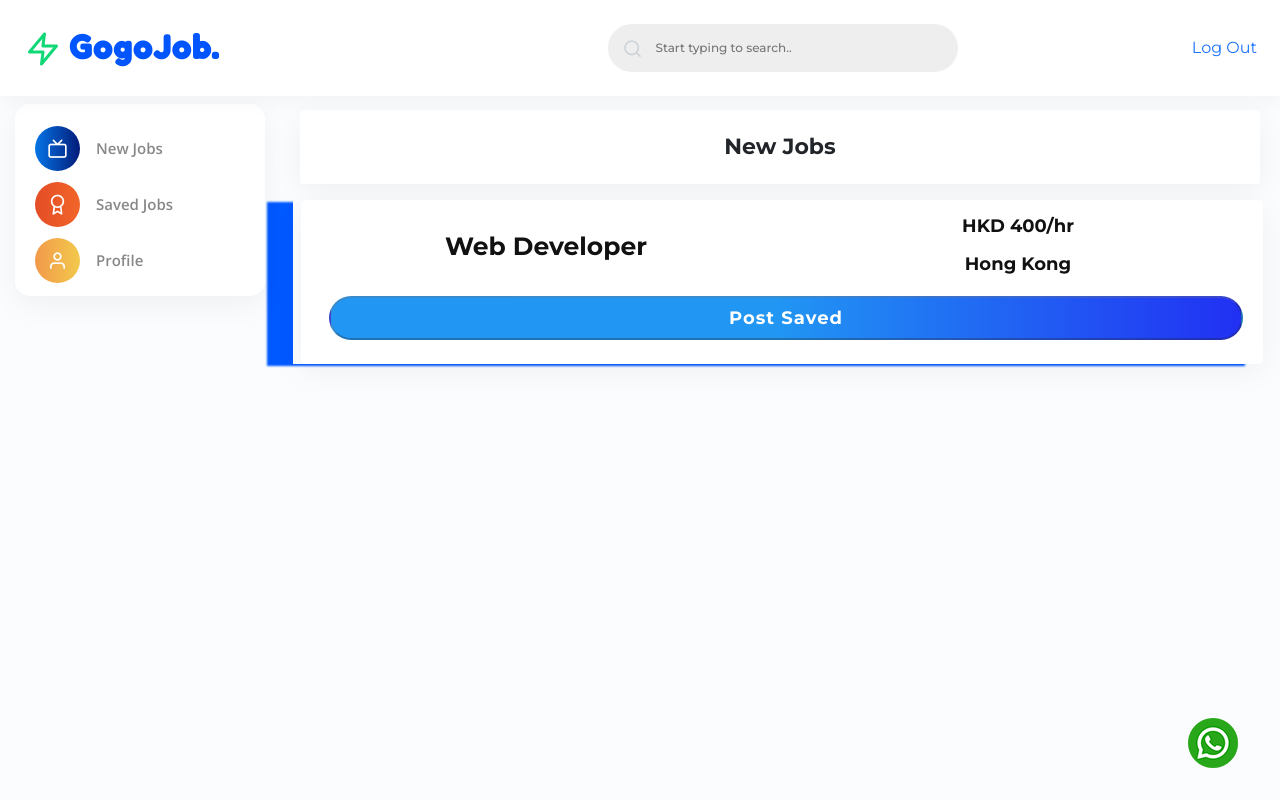
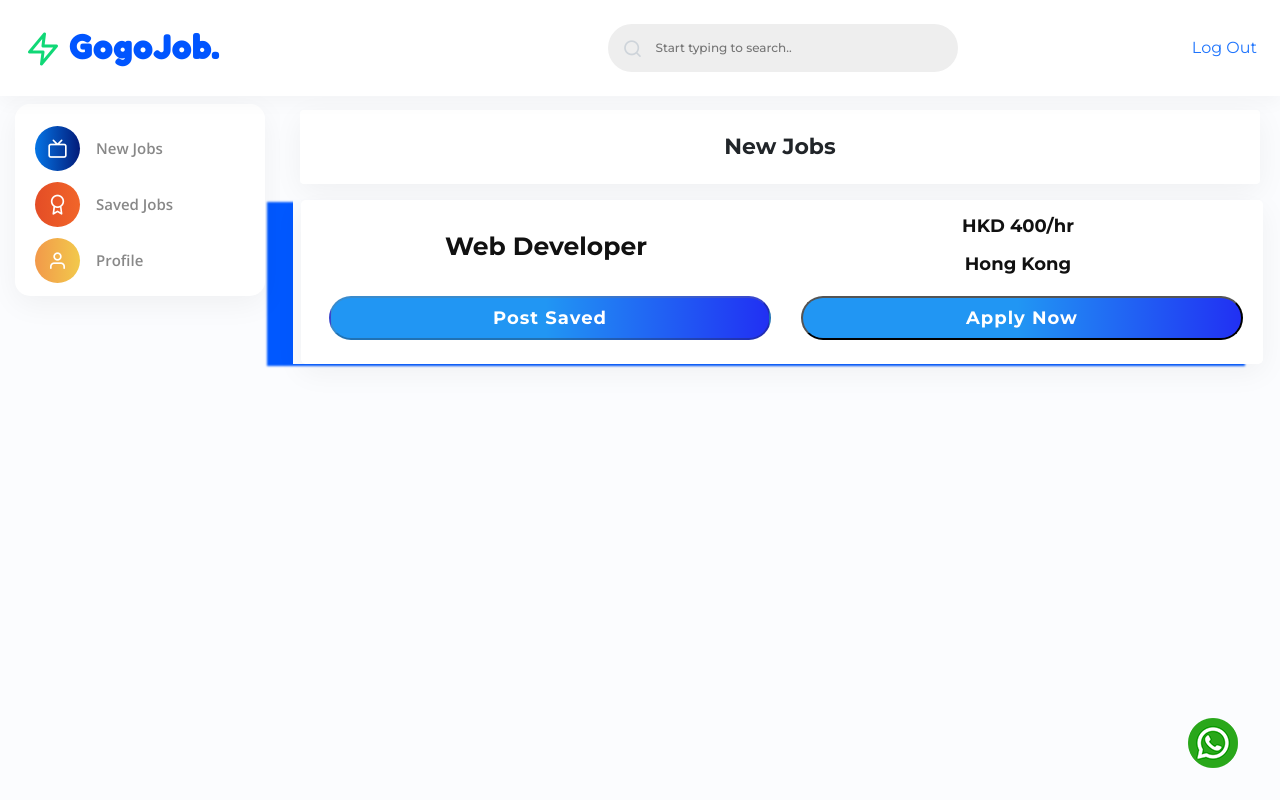
Before and after one commit to Do-Test-Live/W-ManPower, a PHP site: page / in a window 1280 px wide. Run offline with PHP 8.4, Linux system fonts and the light colour scheme; a user stored in the database is signed in; data comes from the database, SQL or seed files in the repository; some libraries are stand-ins or nearby versions; some web fonts are replaced.

Commit message:
20/12/2022

```diff
--- a/index.php
+++ b/index.php
@@ -112,13 +112,18 @@ include("config/db_config.php");
                                                         $saved = 1;
                                                     }
                                                     ?>
-                                                    <div class="col-12">
+                                                    <div class="col-6">
                                                         <button id="<?php echo $post['id']; ?>"
                                                                 onclick="save_post(<?php echo $post['id'] ?>)"
                                                                 class="text-center p-2 lh-24 w125 ms-1 ls-3 d-inline-block rounded-xl bg-current font-xsss fw-700 ls-lg text-white" <?php if ($saved == 0) echo 'disabled'; ?>>
                                                             <?php
                                                             if ($saved == 0) echo 'Post Saved'; else echo 'Save Post';
                                                             ?>
+                                                        </button>
+                                                    </div>
+                                                    <div class="col-6">
+                                                        <button id="" class="text-center p-2 lh-24 w125 ms-1 ls-3 d-inline-block rounded-xl bg-current font-xsss fw-700 ls-lg text-white">
+                                                           Apply Now
                                                         </button>
                                                     </div>
                                                 </div>
```
Also changed, not shown: saved_jobs.php (+22 -13 lines).
